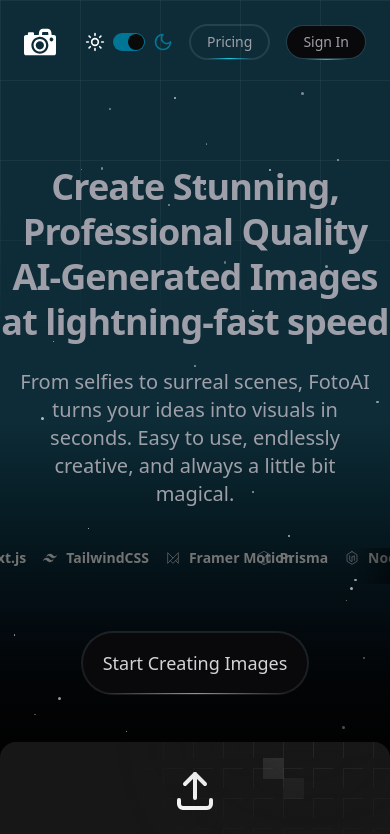
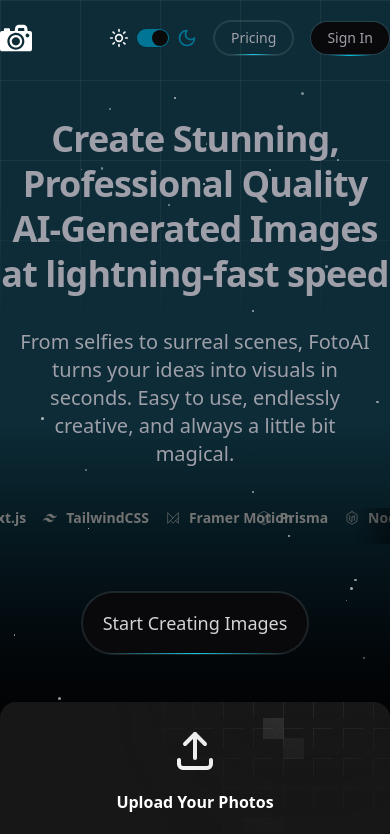
Before and after one commit to ManjinderSingh3/FotoAI, a Next.js app in the folder apps/web/: page / in a window 390 px wide. Shown: the top 834 px of the page. Built offline with nearby package versions, Linux system fonts and the light colour scheme; no server answers.

Commit message:
Styling changes to make website responsive

```diff
--- a/apps/web/components/home/Hero.tsx
+++ b/apps/web/components/home/Hero.tsx
@@ -10,12 +10,12 @@ export function Hero() {
   return (
     <div>
       <BackgroundEffects />
-      <div className="relative z-10 text-center text-neutral-700 dark:text-zinc-400 mt-20">
-        <h1 className=" md:text-6xl font-bold tracking-tight max-w-6xl mx-auto leading-tight text-4xl">
+      <div className="container mx-auto relative z-10 text-center text-neutral-700 dark:text-zinc-400 lg:mt-20 mt-10">
+        <h1 className=" md:text-6xl font-bold max-w-6xl mx-auto tracking-tight leading-tight text-4xl">
           Create Stunning, Professional Quality AI-Generated Images at
           lightning-fast speed
         </h1>
-        <h2 className="mt-6 mx-auto max-w-4xl text-xl px-4">
+        <h2 className="mt-8 mx-auto max-w-4xl text-xl px-4">
           From selfies to surreal scenes, FotoAI turns your ideas into visuals
           in seconds. Easy to use, endlessly creative, and always a little bit
           magical.
--- a/apps/web/components/navbar/Navbar.tsx
+++ b/apps/web/components/navbar/Navbar.tsx
@@ -18,8 +18,8 @@ export function Navbar() {
   const { user } = useAuth();
   const router = useRouter();
   return (
-    <div className="relative z-10">
-      <div className="flex items-center justify-between p-6">
+    <div className="relative z-10 container mx-auto py-5">
+      <div className="flex items-center justify-between">
         {/* Logo */}
         <div>
           <motion.div whileHover={{ scale: 1.05 }} whileTap={{ scale: 0.95 }}>
--- a/apps/web/tailwind.config.js
+++ b/apps/web/tailwind.config.js
@@ -7,16 +7,13 @@ module.exports = {
   ],
   theme: {
     container: {
-      padding: {
-        lg: "4rem",
-        xl: "6rem",
-      },
+      center:true,
+      padding: " 4rem",
       screens: {
         sm: "480px",
         md: "768px",
         lg: "1024px",
         xl: "1280px",
-        "2xl": "1400px",
       },
     },
     extend: {
```
